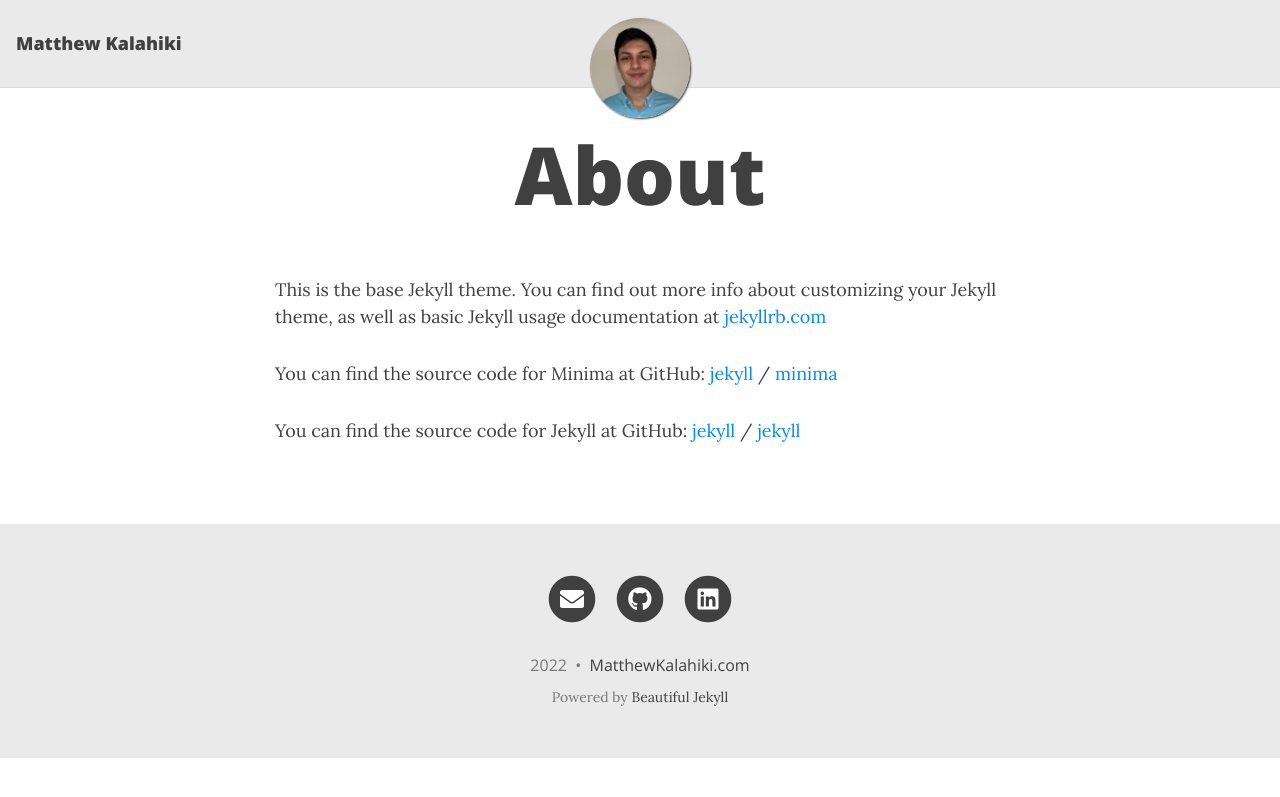
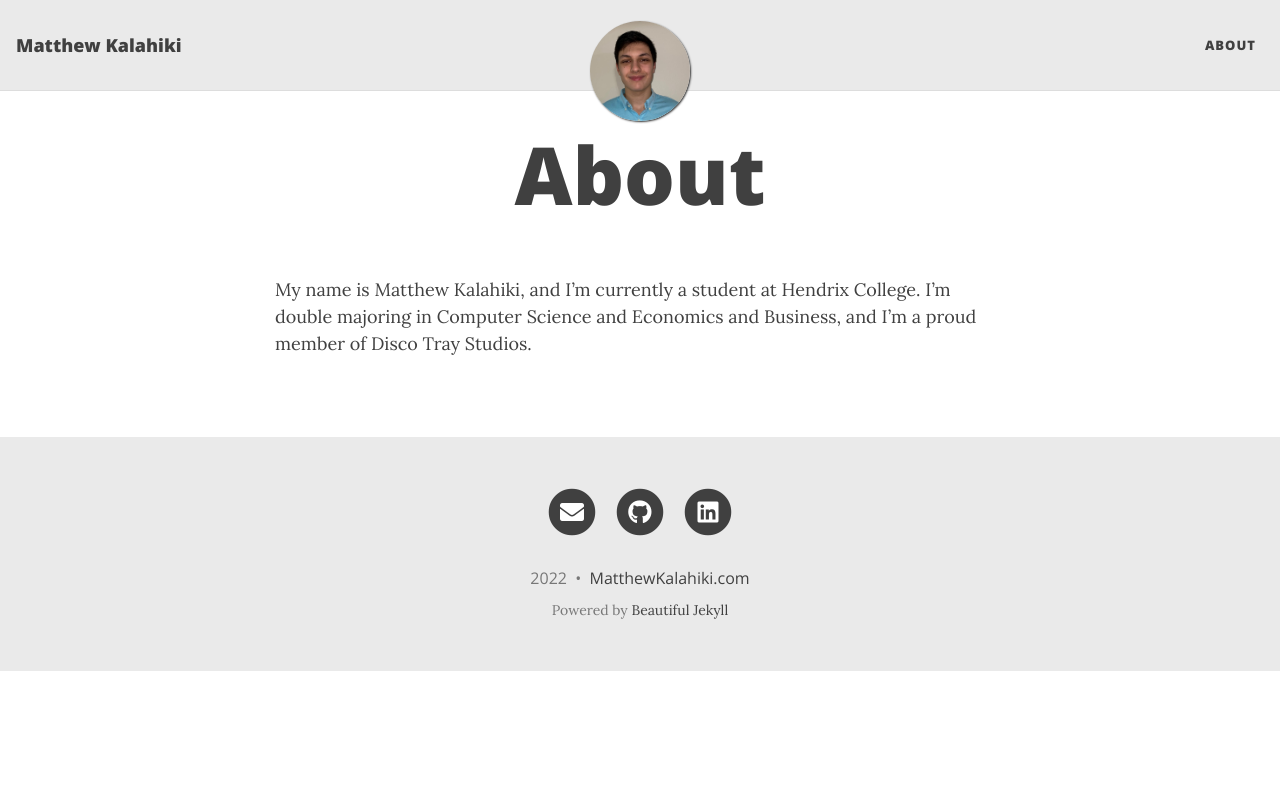
Before and after one commit to matthew-kalahiki/matthew-kalahiki.github.io, a Jekyll site: the page built from about.md, in a window 1280 px wide. Shown: the top 797 px of the page. Built offline with Jekyll 4.4.1, drawn with Linux system fonts in a browser that asks for light colours; nearby versions of some CDN libraries.

Commit message:
A couple more changes including an about page

```diff
--- a/_config.yml
+++ b/_config.yml
@@ -20,7 +20,7 @@ title: Matthew Kalahiki
 ###############################################
 
 navbar-links:
-  # About Me: "aboutme"
+  About: "about"
   # Resources:
   #   - Beautiful Jekyll: "https://beautifuljekyll.com"
   #  - Learn markdown: "https://www.markdowntutorial.com/"
--- a/_posts/2022-08-31-it-begins.markdown
+++ b/_posts/2022-08-31-it-begins.markdown
@@ -8,4 +8,4 @@ I'm super excited to working with Disco Tray Studios this semester. This is my f
 
 I've spent the majority of last week and the beginning of this week trying to professionalize my online presence. This includes updating my GitHub account, innovating and organizing my personal website, and adding my information to Disco Tray's website to make things official.
 
-This week, I've started working on a project for Arkansas Asset Builders. I won't go into too much detail, but this project was started by a group of students in CSCI 340; however, given time constraints and evolving client needs, the project still has ways to go. This said, this week has been spent reviewing the current state of the project, and researching possible solutions to its current problems. Additionally, we have a meeting scheduled with our contact from Arkansas Asset Builders, Joyia Yorkey, to go over the future of the project.
+This week, I've started working on a project for Arkansas Asset Builders. I won't go into too much detail, but this project was started by a group of students in CSCI 340; however, given time constraints and evolving client needs, the project still has ways to go. This said, this week has been spent reviewing the current state of the project, and researching possible solutions to its current problems. Additionally, we have a meeting scheduled with our contact from Arkansas Asset Builders, Joyia Yorgey, to go over the future of the project.
--- a/about.md
+++ b/about.md
@@ -4,15 +4,4 @@ title: About
 permalink: /about/
 ---
 
-This is the base Jekyll theme. You can find out more info about customizing your Jekyll theme, as well as basic Jekyll usage documentation at [jekyllrb.com](https://jekyllrb.com/)
-
-You can find the source code for Minima at GitHub:
-[jekyll][jekyll-organization] /
-[minima](https://github.com/jekyll/minima)
-
-You can find the source code for Jekyll at GitHub:
-[jekyll][jekyll-organization] /
-[jekyll](https://github.com/jekyll/jekyll)
-
-
-[jekyll-organization]: https://github.com/jekyll
+My name is Matthew Kalahiki, and I'm currently a student at Hendrix College. I'm double majoring in Computer Science and Economics and Business, and I'm a proud member of Disco Tray Studios.
```
